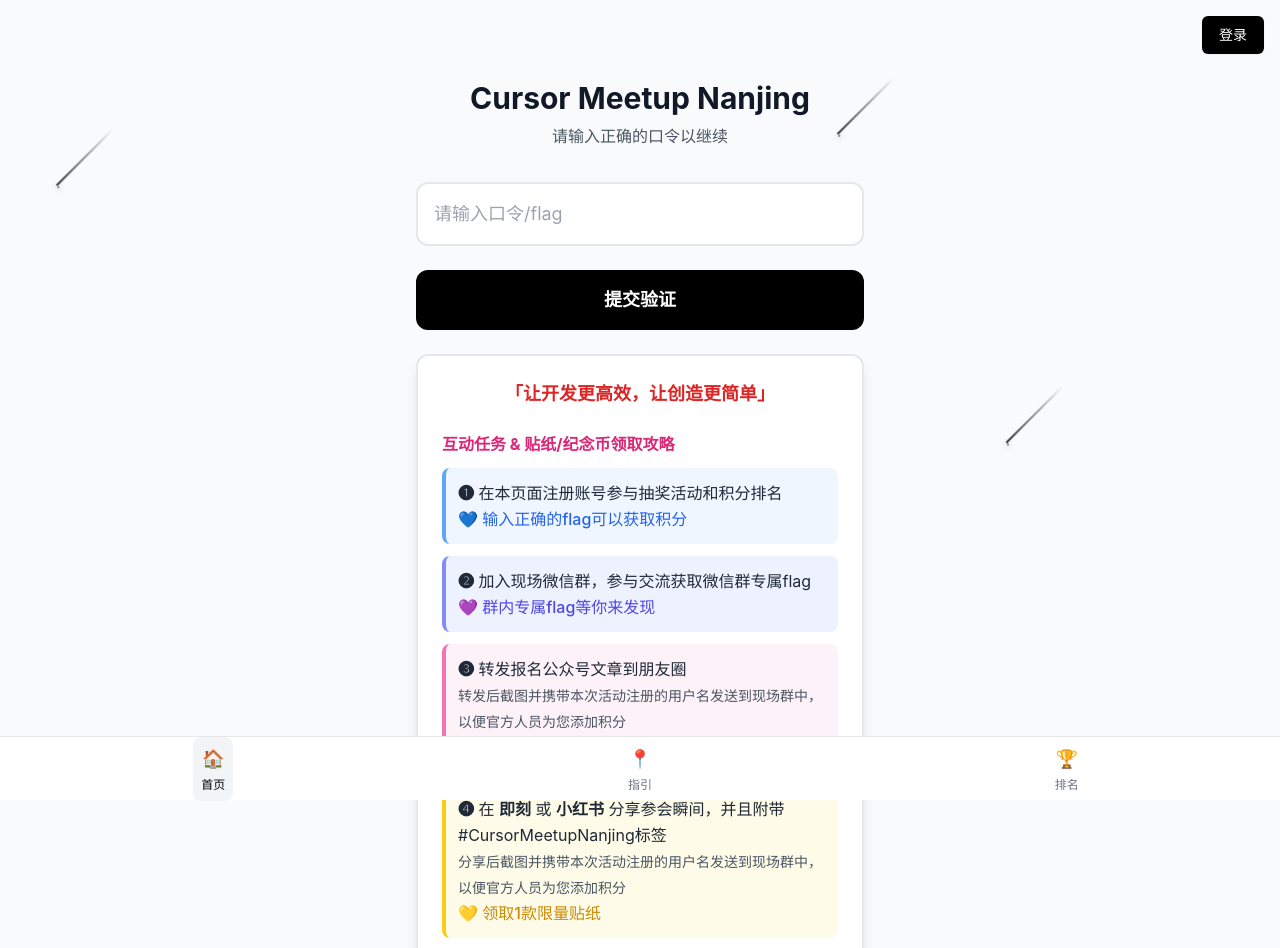
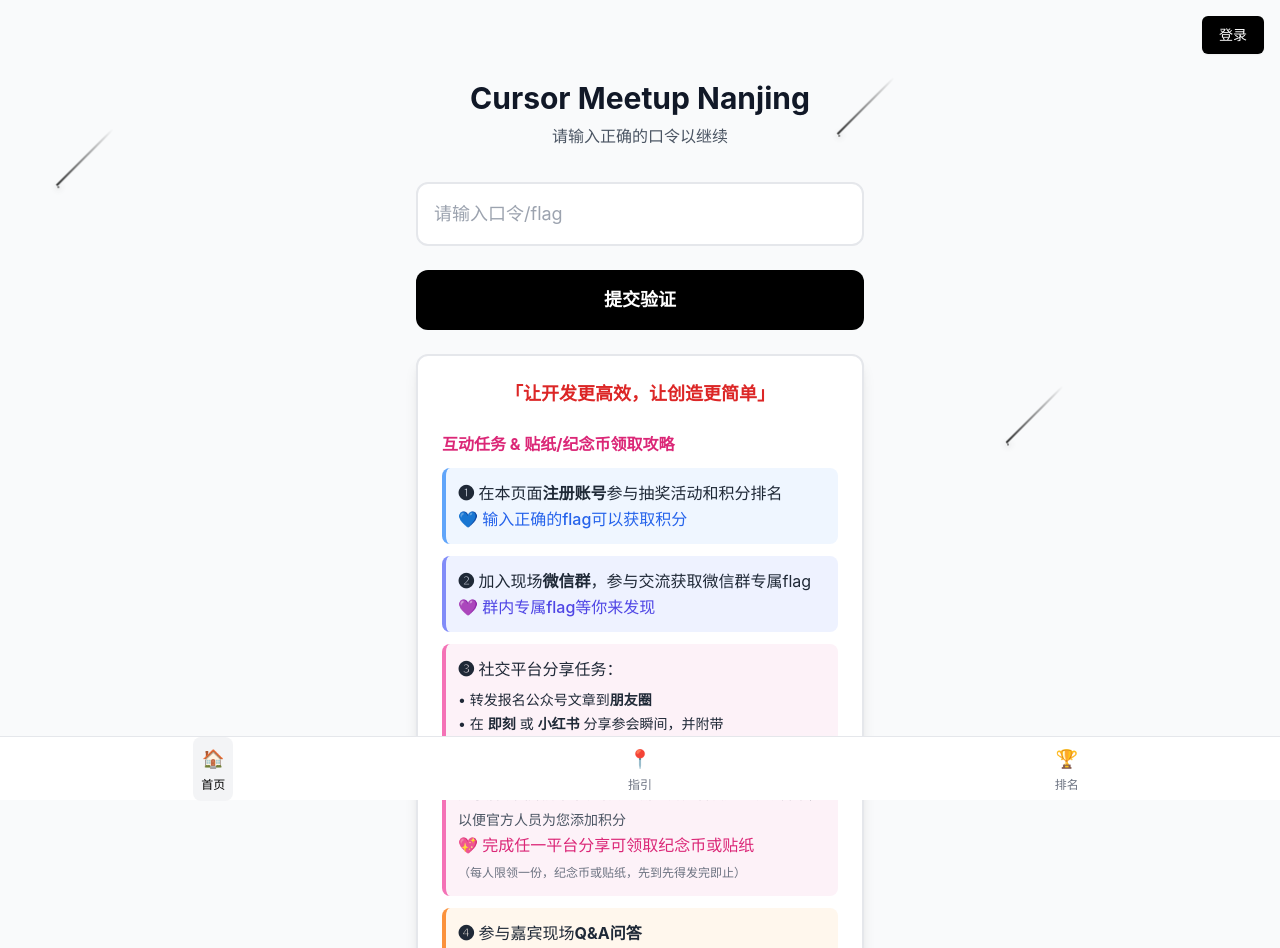
Before and after one commit to cursor-meetup/cursor-ctf, a React (Vite) app: page /home in a window 1280 px wide. Shown: the top 948 px of the page. Built offline with nearby package versions, Linux system fonts and the light colour scheme.

Commit message:
fix: 活动说明补充

```diff
--- a/src/pages/Home.tsx
+++ b/src/pages/Home.tsx
@@ -287,45 +287,56 @@ const Home: React.FC = () => {
                   </h4>
                   <div className="space-y-3">
                     <div className="bg-blue-50 p-3 rounded-lg border-l-4 border-blue-400">
-                      <span className="font-bold">❶</span>{' '}
-                      在本页面注册账号参与抽奖活动和积分排名
+                      <span className="font-bold">❶</span> 在本页面
+                      <span className="font-bold">注册账号</span>
+                      参与抽奖活动和积分排名
                       <br />
                       <span className="text-blue-600 font-medium">
                         💙 输入正确的flag可以获取积分
                       </span>
                     </div>
                     <div className="bg-indigo-50 p-3 rounded-lg border-l-4 border-indigo-400">
-                      <span className="font-bold">❷</span>{' '}
-                      加入现场微信群，参与交流获取微信群专属flag
+                      <span className="font-bold">❷</span> 加入现场
+                      <span className="font-bold">微信群</span>
+                      ，参与交流获取微信群专属flag
                       <br />
                       <span className="text-indigo-600 font-medium">
                         💜 群内专属flag等你来发现
                       </span>
                     </div>
                     <div className="bg-pink-50 p-3 rounded-lg border-l-4 border-pink-400">
-                      <span className="font-bold">❸</span>{' '}
-                      转发报名公众号文章到朋友圈
+                      <span className="font-bold">❸</span> 社交平台分享任务：
                       <br />
-                      <span className="text-sm text-gray-600 mb-1">
-                        转发后截图并携带本次活动注册的用户名发送到现场群中，以便官方人员为您添加积分
-                      </span>
-                      <br />
-                      <span className="text-pink-600 font-medium">
-                        💖 领取1款限量贴纸
-                      </span>
-                    </div>
-                    <div className="bg-yellow-50 p-3 rounded-lg border-l-4 border-yellow-400">
-                      <span className="font-bold">❹</span> 在{' '}
-                      <span className="font-semibold">即刻</span> 或{' '}
-                      <span className="font-semibold">小红书</span>{' '}
-                      分享参会瞬间，并且附带#CursorMeetupNanjing标签
+                      <div className="text-sm mt-2 space-y-1">
+                        <div>
+                          • 转发报名公众号文章到
+                          <span className="font-bold">朋友圈</span>
+                        </div>
+                        <div>
+                          • 在 <span className="font-semibold">即刻</span> 或{' '}
+                          <span className="font-semibold">小红书</span>{' '}
+                          分享参会瞬间，并附带#CursorMeetupNanjing标签
+                        </div>
+                      </div>
                       <br />
                       <span className="text-sm text-gray-600 mb-1">
                         分享后截图并携带本次活动注册的用户名发送到现场群中，以便官方人员为您添加积分
                       </span>
                       <br />
-                      <span className="text-yellow-600 font-medium">
-                        💛 领取1款限量贴纸
+                      <span className="text-pink-600 font-medium">
+                        💖 完成任一平台分享可领取纪念币或贴纸
+                      </span>
+                      <br />
+                      <span className="text-xs text-gray-500">
+                        （每人限领一份，纪念币或贴纸，先到先得发完即止）
+                      </span>
+                    </div>
+                    <div className="bg-orange-50 p-3 rounded-lg border-l-4 border-orange-400">
+                      <span className="font-bold">❹</span> 参与嘉宾现场
+                      <span className="font-bold">Q&A问答</span>
+                      <br />
+                      <span className="text-orange-600 font-medium">
+                        🧡 获取纪念币+贴纸双重奖励
                       </span>
                     </div>
                     <div className="bg-green-50 p-3 rounded-lg border-l-4 border-green-400">
--- a/src/pages/Venue.tsx
+++ b/src/pages/Venue.tsx
@@ -110,17 +110,14 @@ const Venue = () => {
         </div>
 
         {/* 功能按钮 */}
-        <div className="space-y-3 mb-4">
+        {/* <div className="space-y-3 mb-4">
           <button
             onClick={handleShowDetails}
             className="w-full py-3 bg-black text-white font-semibold rounded-xl hover:bg-gray-800 transition-colors duration-200"
           >
             {showDetails ? '收起路线指引' : '查看路线指引'}
           </button>
-          {/* <button className="w-full py-3 bg-white text-black font-semibold rounded-xl border-2 border-gray-200 hover:border-gray-300 transition-colors duration-200">
-            预订场地
-          </button> */}
-        </div>
+        </div> */}
 
         {/* 详细信息展示区域 */}
         {showDetails && (
```
